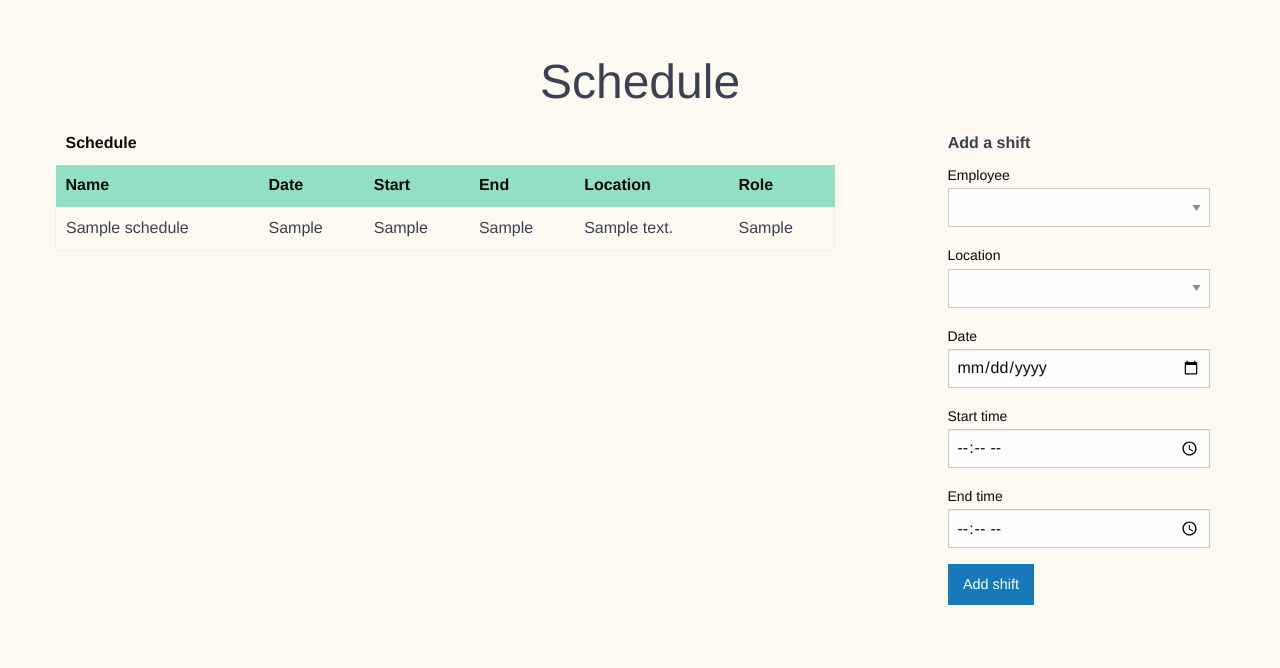
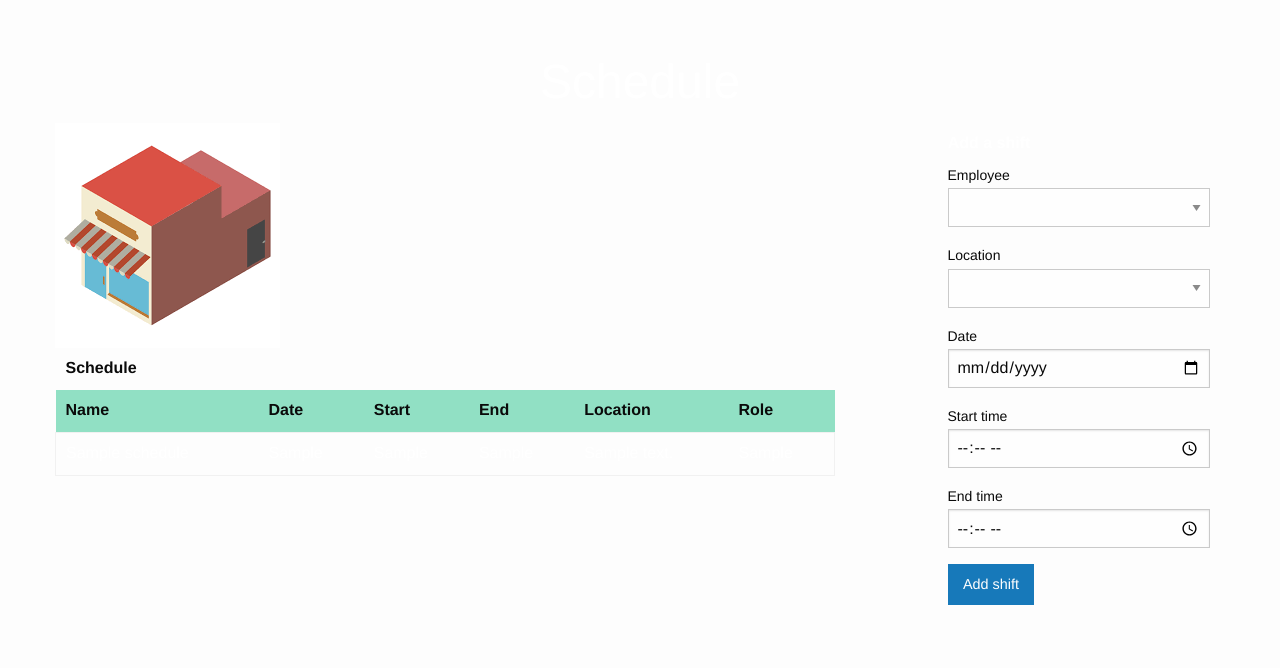
Before and after one commit to simonborer/phpmysql, a PHP site: page / in a window 1280 px wide. Shown: the top 668 px of the page. Run offline with PHP 8.4, Linux system fonts and the light colour scheme; tables that the repository leaves empty or names only in its code hold one stand-in row (values such as "Sample post"); data that the repository does not hold is empty; some libraries are stand-ins or nearby versions.

Commit message:
'whatever'

```diff
--- a/index.php
+++ b/index.php
@@ -23,6 +23,7 @@
                     <thead>
                         <tr>
                             <th colspan="6">Schedule</th>
+                            <img src="images/bakery.png"  id=bakeryImage alt="icon of a bread loaf">
                         </tr>
                         <!-- Column headings -->
 
--- a/style.css
+++ b/style.css
@@ -2,8 +2,8 @@
 
 body {
     padding: 3rem 0;
-    background: rgba(252, 237, 206, .25);
-    color: #3c4151;
+    background: rgba(250, 250, 250, 0.25);
+    color: #fff;
 }
 
 thead {
@@ -20,7 +20,7 @@ tbody {
 }
 
 tbody tr:nth-child(even) {
-    background-color: #ffe1a9;
+    background-color: #fff;
 }
 
 legend {
```
Also changed, not shown: images/bakery.png (added), images/bread.jpg (added), images/bread_loaf.png (added), images/cross.png (added), images/donut.png (added), images/pie.png (added).
